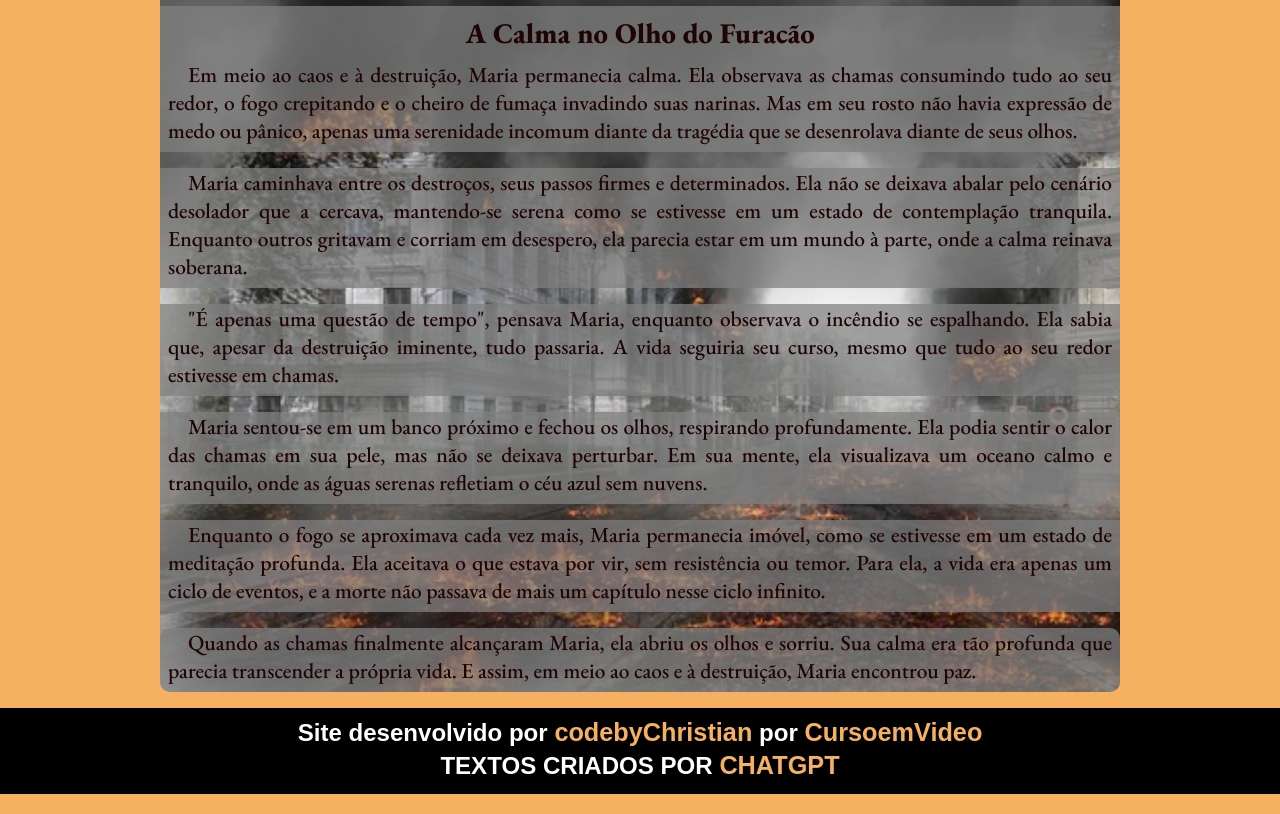
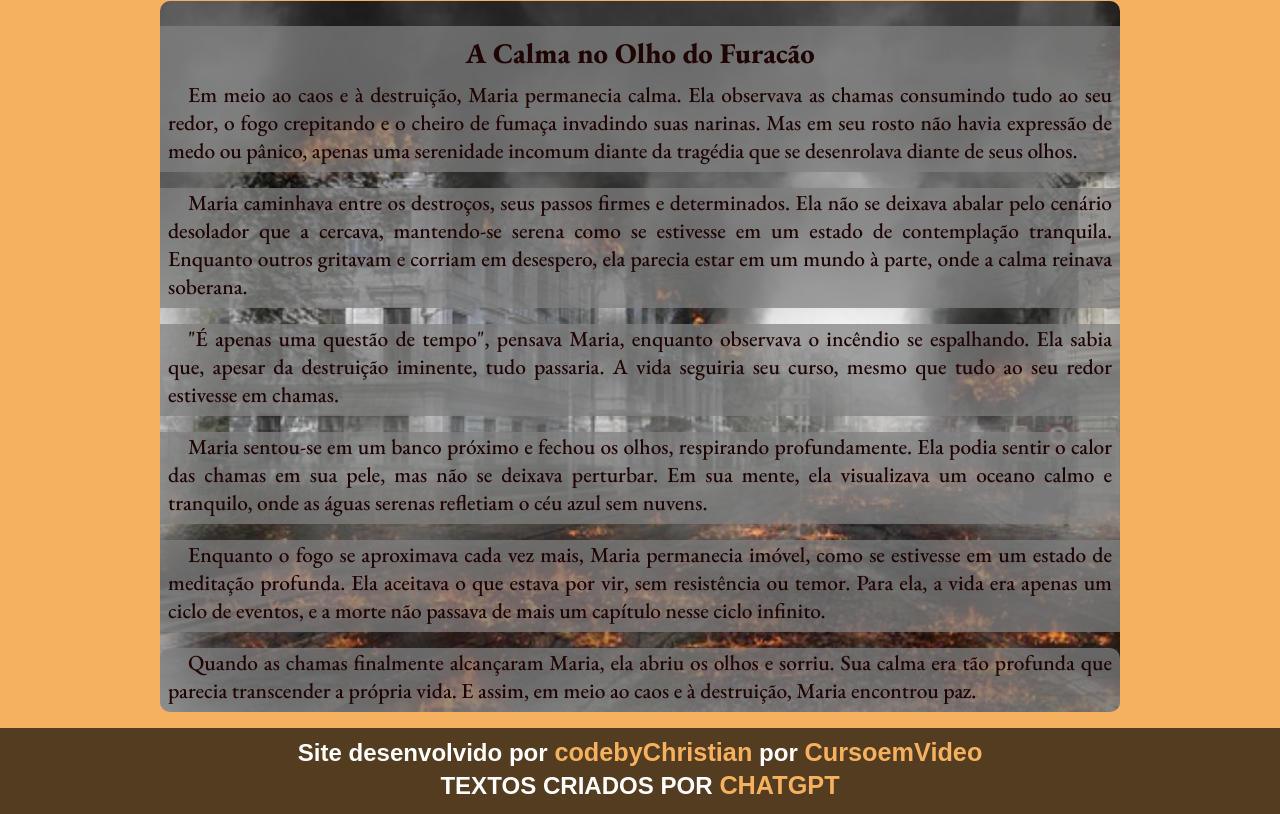
Before and after one commit to codebyChristian/Projeto_Textos, a plain HTML site: page index.html in a window 1280 px wide. Shown: the part 1704-2518 px from the top of the page. Drawn offline with nearby package versions, Linux system fonts and the light colour scheme; a web font is replaced by a local one.

Commit message:
Configurando footer na Media Query

```diff
--- a/estilos/media-style.css
+++ b/estilos/media-style.css
@@ -36,11 +36,10 @@
 
     footer {
         font-size: 1.3em;
-        font-weight: 500;
-
+        font-weight: 700;
+        font-family: 'Segoe UI', Tahoma, Geneva, Verdana, sans-serif;
     }
 
 
 
-
 }
--- a/estilos/style.css
+++ b/estilos/style.css
@@ -39,6 +39,9 @@ header {
 }
 
 header > h1 {
+    font-size: 2em;
+    font-weight: 700;
+    letter-spacing: 1.5px;
     padding: 10px;
     text-align: center;
 }
@@ -178,7 +181,7 @@ p.border-text {
 footer {
     display: block;
     padding: 10px;
-    background-color: black;
+    background-color: rgba(0, 0, 0, 0.658);
     color: white;
     font-family: Arial, Helvetica, sans-serif;
     font-size: 0.8em;
--- a/index.html
+++ b/index.html
@@ -12,7 +12,7 @@
 </head>
 <body onresize="chanceTall()">
     <header>
-        <h1>Site de Textos</h1>
+        <h1>Textos rápidos</h1>
         <span id="burger" class="material-symbols-outlined" onclick="clickMenu()">
             menu
         </span>
@@ -87,8 +87,8 @@
     </main>
 
     <footer>
-        <h3>Site desenvolvido por <a href="#">codebyChristian</a> por <a href="#">CursoemVideo</a></h3>
-        <h3>TEXTOS CRIADOS POR <a href="#">CHATGPT</a></h3>
+        <h3>Site desenvolvido por <a href="https://github.com/codebyChristian">codebyChristian</a> por <a href="https://www.cursoemvideo.com/">CursoemVideo</a></h3>
+        <h3>TEXTOS CRIADOS POR <a href="https://chat.openai.com/">CHATGPT</a></h3>
     </footer>
 
     <script>
```
